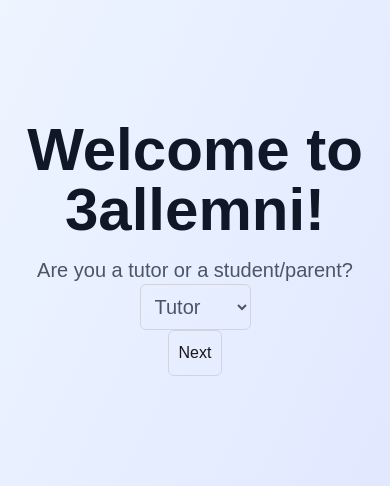
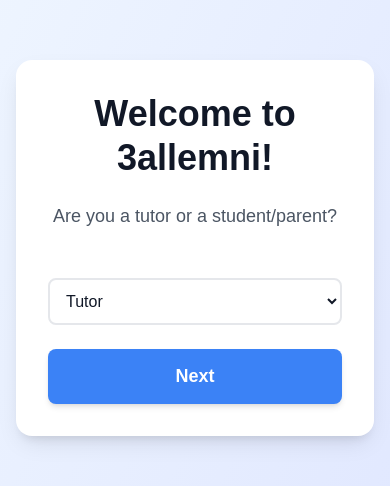
Before and after one commit to basselfads23/3allemni, a Next.js app: page / in a window 390 px wide. Shown: the part 174-660 px from the top of the page. Built offline with nearby package versions, Linux system fonts and the light colour scheme.

Commit message:
improve overall style of the app

```diff
--- a/src/app/globals.css
+++ b/src/app/globals.css
@@ -1,27 +1,15 @@
-/* src/app/global.css
+/* src/app/globals.css */
 
 /* Import Tailwind CSS base styles */
 @import "tailwindcss";
 
-/* CSS Variables for theming */
-:root {
-  --background: #ffffff; /* White background */
-  --foreground: #171717; /* Dark gray text */
-}
-
-/* Tailwind theme configuration */
-@theme inline {
-  --color-background: var(--background);
-  --color-foreground: var(--foreground);
-  --font-sans: var(--font-geist-sans);
-  --font-mono: var(--font-geist-mono);
-}
-
 /* Global body styles */
 body {
-  background: var(--background); /* Apply background color */
-  color: var(--foreground); /* Apply text color */
+  background: #ffffff; /* White background */
+  color: #171717; /* Dark gray text */
   font-family: Arial, Helvetica, sans-serif; /* Default font */
+  margin: 0; /* Remove default margin */
+  padding: 0; /* Remove default padding */
 }
 
 /* BLOCK: Page container styles */
@@ -33,7 +21,11 @@ body {
   align-items: center; /* Center horizontally */
   justify-content: center; /* Center vertically */
   padding: 2rem; /* 32px padding on all sides */
-  background-color: #f9fafb; /* Light gray background */
+  background: linear-gradient(
+    to bottom right,
+    #eff6ff,
+    #e0e7ff
+  ); /* Blue gradient matching landing page */
 }
 
 /* BLOCK: Content wrapper styles */
@@ -72,9 +64,9 @@ body {
 /* White card container with shadow and border */
 .card {
   background-color: #ffffff; /* White background */
-  padding: 1.5rem; /* 24px padding */
-  border-radius: 0.5rem; /* 8px rounded corners */
-  box-shadow: 0 1px 2px 0 rgb(0 0 0 / 0.05); /* Small shadow */
+  padding: 2rem; /* 32px padding */
+  border-radius: 0.75rem; /* 12px rounded corners */
+  box-shadow: 0 4px 6px -1px rgb(0 0 0 / 0.1), 0 2px 4px -2px rgb(0 0 0 / 0.1); /* Medium shadow */
   border: 1px solid #e5e7eb; /* Light gray border */
 }
 
@@ -83,7 +75,7 @@ body {
 .form {
   display: flex; /* Flexbox layout */
   flex-direction: column; /* Stack children vertically */
-  gap: 1rem; /* 16px spacing between children */
+  gap: 1.25rem; /* 20px spacing between children */
 }
 
 /* Form field container */
@@ -114,6 +106,14 @@ body {
   border-color: transparent; /* Hide border when focused */
 }
 
+/* Textarea specific styles */
+textarea.form-input {
+  min-height: 6rem; /* 96px minimum height */
+  resize: vertical; /* Allow vertical resizing only */
+  font-family: inherit; /* Use same font as rest of page */
+  line-height: 1.5; /* Better readability */
+}
+
 /* Form submit button */
 .form-button {
   margin-top: 0.5rem; /* 8px top margin */
@@ -137,28 +137,49 @@ body {
 .tutor-list {
   display: flex; /* Flexbox layout */
   flex-direction: column; /* Stack items vertically */
-  gap: 0.75rem; /* 12px spacing between items */
+  gap: 1rem; /* 16px spacing between items */
+  list-style: none; /* Remove default list bullets */
+  padding: 0; /* Remove default padding */
+  margin: 0; /* Remove default margin */
 }
 
 /* Individual list item card */
 .tutor-item {
-  padding: 1rem; /* 16px padding */
+  padding: 1.25rem; /* 20px padding */
   background-color: #ffffff; /* White background */
-  border-radius: 0.5rem; /* 8px rounded corners */
-  box-shadow: 0 1px 2px 0 rgb(0 0 0 / 0.05); /* Small shadow */
+  border-radius: 0.75rem; /* 12px rounded corners */
+  box-shadow: 0 1px 3px 0 rgb(0 0 0 / 0.1), 0 1px 2px -1px rgb(0 0 0 / 0.1); /* Small shadow */
   border: 1px solid #e5e7eb; /* Light gray border */
+  transition: all 0.2s; /* Smooth transitions */
+}
+
+/* Tutor item hover state */
+.tutor-item:hover {
+  transform: translateY(-2px); /* Lift up slightly */
+  box-shadow: 0 4px 6px -1px rgb(0 0 0 / 0.1), 0 2px 4px -2px rgb(0 0 0 / 0.1); /* Medium shadow */
+  border-color: #cbd5e1; /* Slightly darker border */
 }
 
 /* Tutor name text */
 .tutor-name {
-  font-weight: 500; /* Medium weight */
+  font-weight: 600; /* Semi-bold */
+  font-size: 1.125rem; /* 18px */
   color: #111827; /* Dark gray */
+  margin-bottom: 0.25rem; /* 4px bottom margin */
 }
 
 /* Tutor subject text */
 .tutor-subject {
   font-size: 0.875rem; /* 14px */
   color: #4b5563; /* Medium gray */
+  margin-bottom: 0.5rem; /* 8px bottom margin */
+}
+
+/* Tutor bio text */
+.tutor-bio {
+  font-size: 0.875rem; /* 14px */
+  color: #6b7280; /* Light gray */
+  line-height: 1.5; /* Better readability */
 }
 
 /* Empty state message */
@@ -166,3 +187,111 @@ body {
   text-align: center; /* Center text */
   color: #4b5563; /* Medium gray */
 }
+
+/* BLOCK: Landing page specific styles */
+/* Landing page container with centered content */
+.landing-container {
+  display: flex; /* Flexbox layout */
+  min-height: 100vh; /* Full viewport height */
+  align-items: center; /* Center vertically */
+  justify-content: center; /* Center horizontally */
+  background: linear-gradient(
+    to bottom right,
+    #eff6ff,
+    #e0e7ff
+  ); /* Blue gradient */
+  padding: 1rem; /* 16px padding */
+}
+
+/* Landing page content wrapper */
+.landing-content {
+  text-align: center; /* Center text */
+  background-color: #ffffff; /* White background */
+  padding: 3rem; /* 48px padding */
+  border-radius: 1rem; /* 16px rounded corners */
+  box-shadow: 0 10px 25px -5px rgb(0 0 0 / 0.1),
+    0 8px 10px -6px rgb(0 0 0 / 0.1); /* Large shadow */
+  max-width: 28rem; /* Max 448px width */
+  width: 100%; /* Full width of parent */
+}
+
+/* Landing page main title */
+.landing-title {
+  font-size: 3rem; /* 48px */
+  font-weight: bold; /* Bold text */
+  color: #111827; /* Dark gray */
+  margin-bottom: 1.5rem; /* 24px bottom margin */
+  line-height: 1.2; /* Tight line height */
+}
+
+/* Landing page subtitle/description */
+.landing-text {
+  font-size: 1.125rem; /* 18px */
+  color: #4b5563; /* Medium gray */
+  margin-bottom: 2rem; /* 32px bottom margin */
+}
+
+/* Landing page select dropdown */
+.landing-select {
+  width: 100%; /* Full width */
+  padding: 0.75rem; /* 12px padding */
+  font-size: 1rem; /* 16px */
+  border: 2px solid #e5e7eb; /* Light gray border */
+  border-radius: 0.5rem; /* 8px rounded corners */
+  background-color: #ffffff; /* White background */
+  color: #111827; /* Dark text */
+  margin-top: 1rem; /* 16px top margin */
+  cursor: pointer; /* Pointer cursor */
+  transition: all 0.2s; /* Smooth transitions */
+}
+
+/* Select focus state */
+.landing-select:focus {
+  outline: none; /* Remove default outline */
+  border-color: #3b82f6; /* Blue border */
+  box-shadow: 0 0 0 3px rgba(59, 130, 246, 0.1); /* Blue glow */
+}
+
+/* Landing page button */
+.landing-button {
+  width: 100%; /* Full width */
+  margin-top: 1.5rem; /* 24px top margin */
+  padding: 0.875rem; /* 14px padding */
+  font-size: 1.125rem; /* 18px */
+  font-weight: 600; /* Semi-bold */
+  background-color: #3b82f6; /* Blue background */
+  color: #ffffff; /* White text */
+  border: none; /* No border */
+  border-radius: 0.5rem; /* 8px rounded corners */
+  cursor: pointer; /* Pointer cursor */
+  transition: all 0.2s; /* Smooth transitions */
+  box-shadow: 0 4px 6px -1px rgb(0 0 0 / 0.1), 0 2px 4px -2px rgb(0 0 0 / 0.1); /* Medium shadow */
+}
+
+/* Button hover state */
+.landing-button:hover {
+  background-color: #2563eb; /* Darker blue */
+  transform: translateY(-2px); /* Lift up slightly */
+  box-shadow: 0 10px 15px -3px rgb(0 0 0 / 0.1), 0 4px 6px -4px rgb(0 0 0 / 0.1); /* Larger shadow */
+}
+
+/* Button active/pressed state */
+.landing-button:active {
+  transform: translateY(0); /* Return to normal position */
+}
+
+/* BLOCK: Responsive design */
+/* Mobile adjustments for smaller screens */
+@media (max-width: 640px) {
+  .landing-title {
+    font-size: 2.25rem; /* 36px on mobile */
+  }
+
+  .landing-content {
+    padding: 2rem; /* 32px on mobile */
+  }
+
+  .page-container {
+    padding: 1rem; /* 16px on mobile */
+  }
+}
--- a/src/app/page.tsx
+++ b/src/app/page.tsx
@@ -19,27 +19,21 @@ export default function Home() {
   };
 
   return (
-    <div className="flex min-h-screen items-center justify-center bg-gradient-to-br from-blue-50 to-indigo-100">
-      <div className="text-center">
-        <h1 className="text-6xl font-bold text-gray-900 mb-4">
-          Welcome to 3allemni!
-        </h1>
-        <p className="text-xl text-gray-600">
-          Are you a tutor or a student/parent?
+    <div className="landing-container">
+      <div className="landing-content">
+        <h1 className="landing-title">Welcome to 3allemni!</h1>
+        <p className="landing-text">Are you a tutor or a student/parent?</p>
         <select
-            className="form-input"
+          className="landing-select"
           value={userType}
           onChange={(e) => setUserType(e.target.value)}>
           <option value="Tutor">Tutor</option>
           <option value="Student">Student</option>
         </select>
-        </p>
-        <div className="user-type">
-          <button className="form-input" onClick={handleNext}>
+        <button className="landing-button" onClick={handleNext}>
           Next
         </button>
       </div>
     </div>
-    </div>
   );
 }
```
Lines whose indentation alone changed are shown as unchanged.
